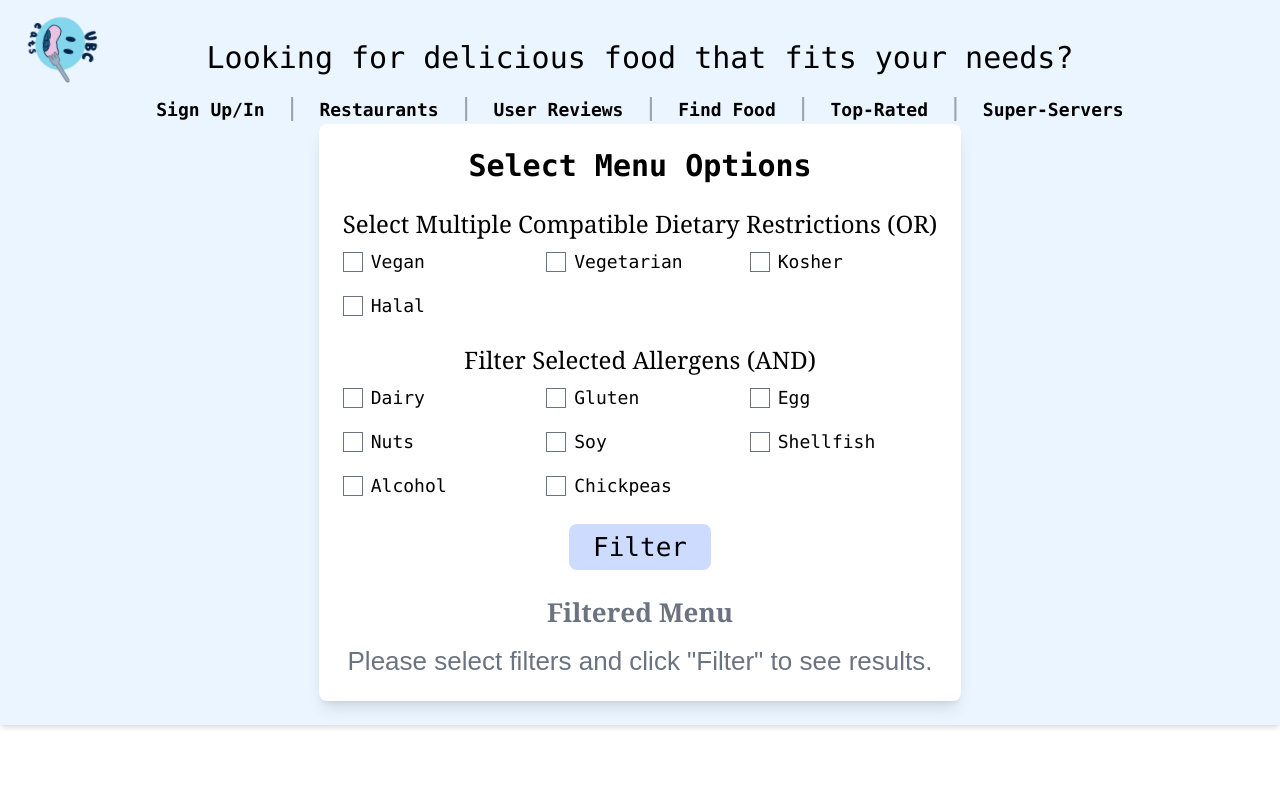
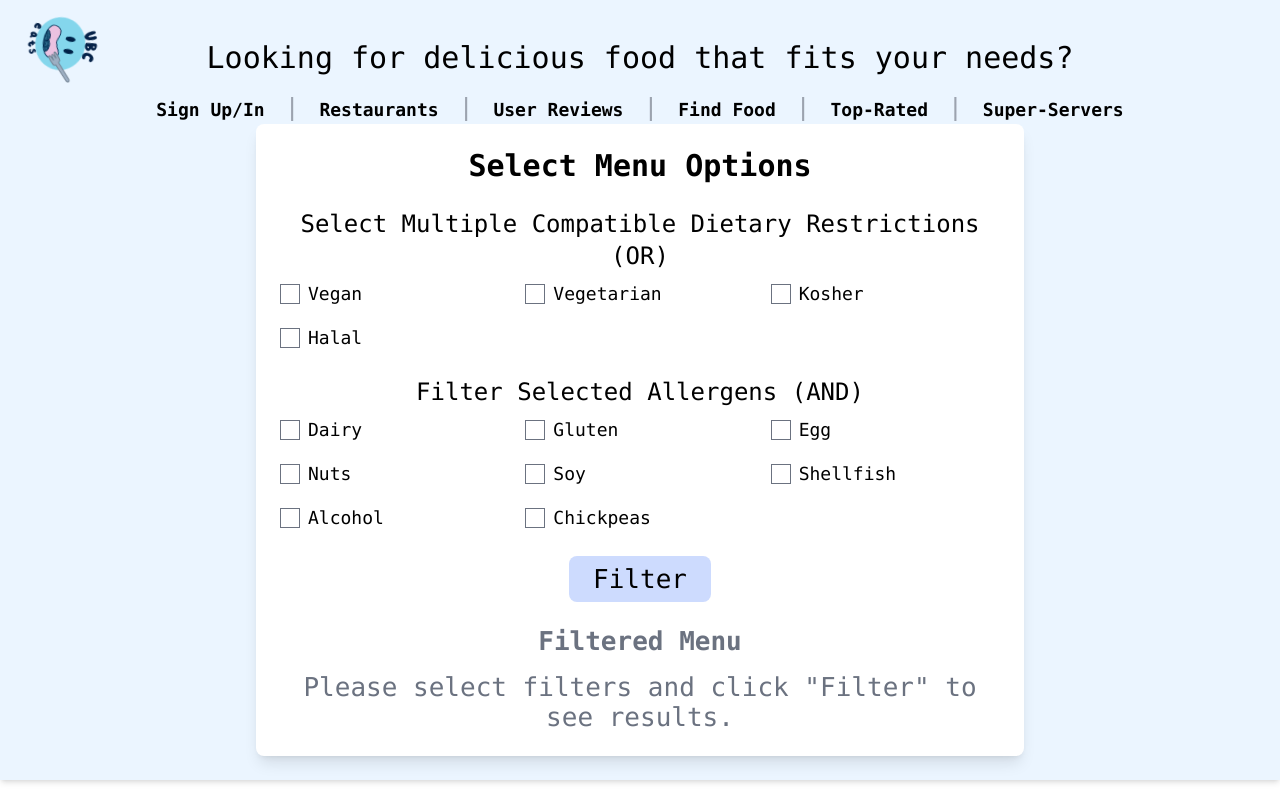
Before and after one commit to hesoru/UBC_Eats, a React (Create React App) app in the folder my-app/: page /find-food in a window 1280 px wide. Built offline with nearby package versions, Linux system fonts and the light colour scheme.

Commit message:
Changed font of FindFood results, updated signup errors

```diff
--- a/my-app/src/components/signup.jsx
+++ b/my-app/src/components/signup.jsx
@@ -241,9 +241,14 @@ const SignUp = ({setCurrentUser}) => {
                     {errors.username && <p style={{ color: "red" }}>{errors.username}</p>}
                 </div>
                 <Button type="submit" className="text-xl font-extrabold font-mono w-full">Sign Up</Button>
-                {Object.keys(errors).map((key) => (
+                {errors.geolocation_request && <p className="text-center text-red-500 mt-2">{errors.geolocation_request}</p>}
+                {errors.geolocation && <p className="text-center text-red-500 mt-2">{errors.geolocation}</p>}
+                {errors.unique && <p className="text-center text-red-500 mt-2">{errors.unique}</p>}
+                {errors.adding_request && <p className="text-center text-red-500 mt-2">{errors.adding_request}</p>}
+                {errors.general && <p className="text-center text-red-500 mt-2">{errors.general}</p>}
+                {/* {Object.keys(errors).map((key) => (
                     <p key={key} style={{ color: "red" }}>{errors[key]}</p>
-                ))}
+                ))} */}
                 {message && <p className="text-center text-red-500 mt-2">{message}</p>}
             </form>
             <p className="text-center mt-4 font-extrabold font-mono">
--- a/my-app/src/containers/FindFood.js
+++ b/my-app/src/containers/FindFood.js
@@ -53,7 +53,7 @@ const FindFood = () => {
 
             {/* Diet Types Checkboxes */}
             <div className="mb-6">
-                <h2 className="text-2xl font-medium font-serif mb-2">Select Multiple Compatible Dietary Restrictions (OR) </h2>
+                <h2 className="text-2xl font-medium font-mono mb-2">Select Multiple Compatible Dietary Restrictions (OR) </h2>
                 <div className="grid grid-cols-2 md:grid-cols-3 gap-4">
                     {dietOptions.map((diet) => (
                         <label key={diet} className="flex items-center font-thin font-mono space-x-2">
@@ -72,7 +72,7 @@ const FindFood = () => {
 
             {/* Allergen Types Checkboxes */}
             <div className="mb-6">
-                <h2 className="text-2xl font-medium font-serif mb-2">Filter Selected Allergens (AND) </h2>
+                <h2 className="text-2xl font-medium font-mono mb-2">Filter Selected Allergens (AND) </h2>
                 <div className="grid grid-cols-2 md:grid-cols-3 gap-4">
                     {allergenOptions.map((allergen) => (
                         <label key={allergen} className="flex  font-thin font-mono items-center space-x-2">
@@ -100,16 +100,15 @@ const FindFood = () => {
             </div>
 
             {/* Filtered Menu */}
-            <div>
-                <h2 className="text-gray-500 font-bold font-serif mb-4">Filtered Menu</h2>
+            <div className="filtered-menu font-mono">
+                <h2 className="text-gray-500 font-bold font-mono mb-4">Filtered Menu</h2>
                 {isSubmitted ? (
                     filteredMenu.length > 0 ? (
                         <ul className="space-y-4">
                             {filteredMenu.map((item, index) => (
                                 <li key={index} className="p-4 bg-gray-100 rounded-lg shadow-md">
                                     <strong className="text-xl">{item.MENU_NAME}</strong> from
-                                    <em className="italic text-indigo-600"> {item.RESTAURANT_NAME}</em> -
-                                    {item.PRICE ? (
+                                    <em className="italic text-indigo-600"> {item.RESTAURANT_NAME}</em>: {item.PRICE ? (
                                         <span className="font-semibold text-green-600">
                                         ${item.PRICE.toFixed(2)}
                                     </span>
```
